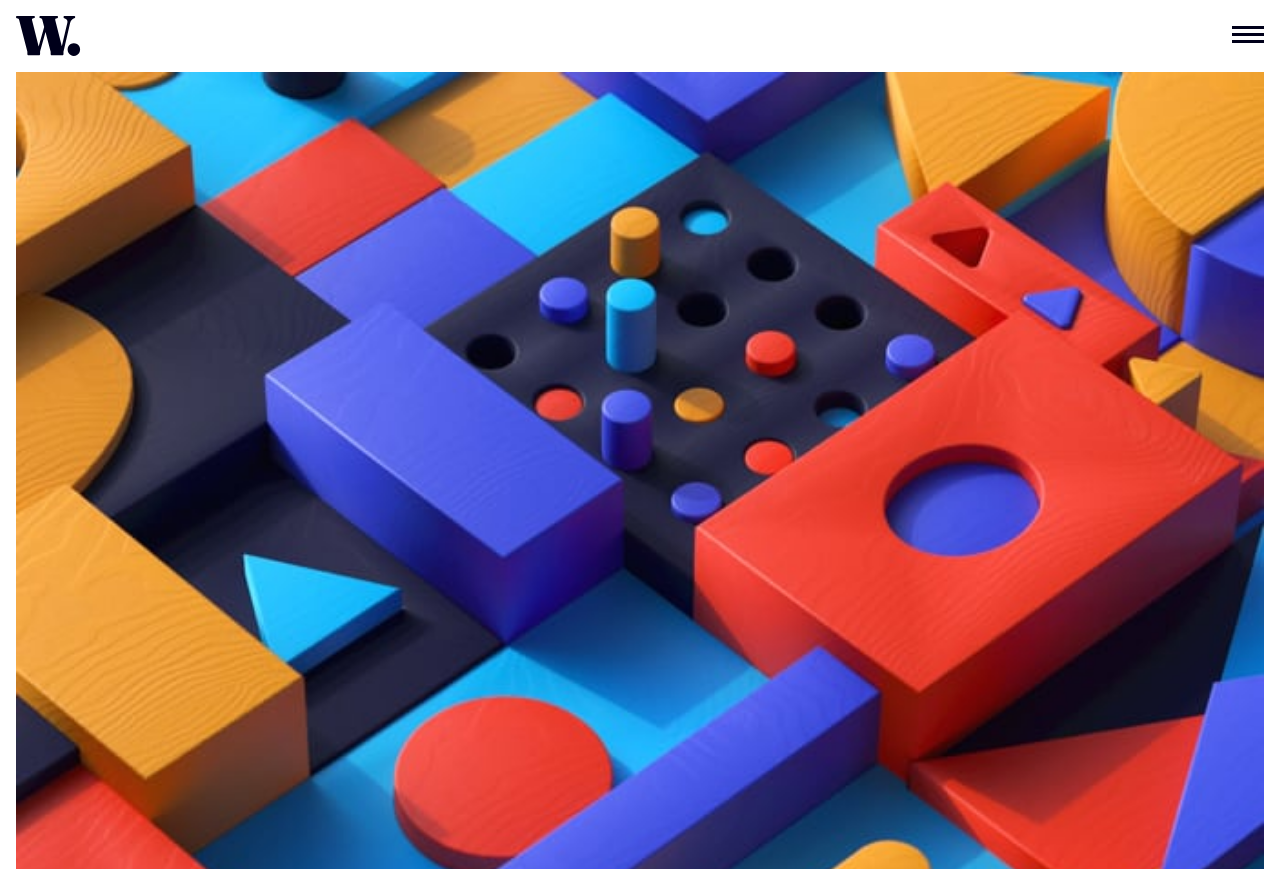
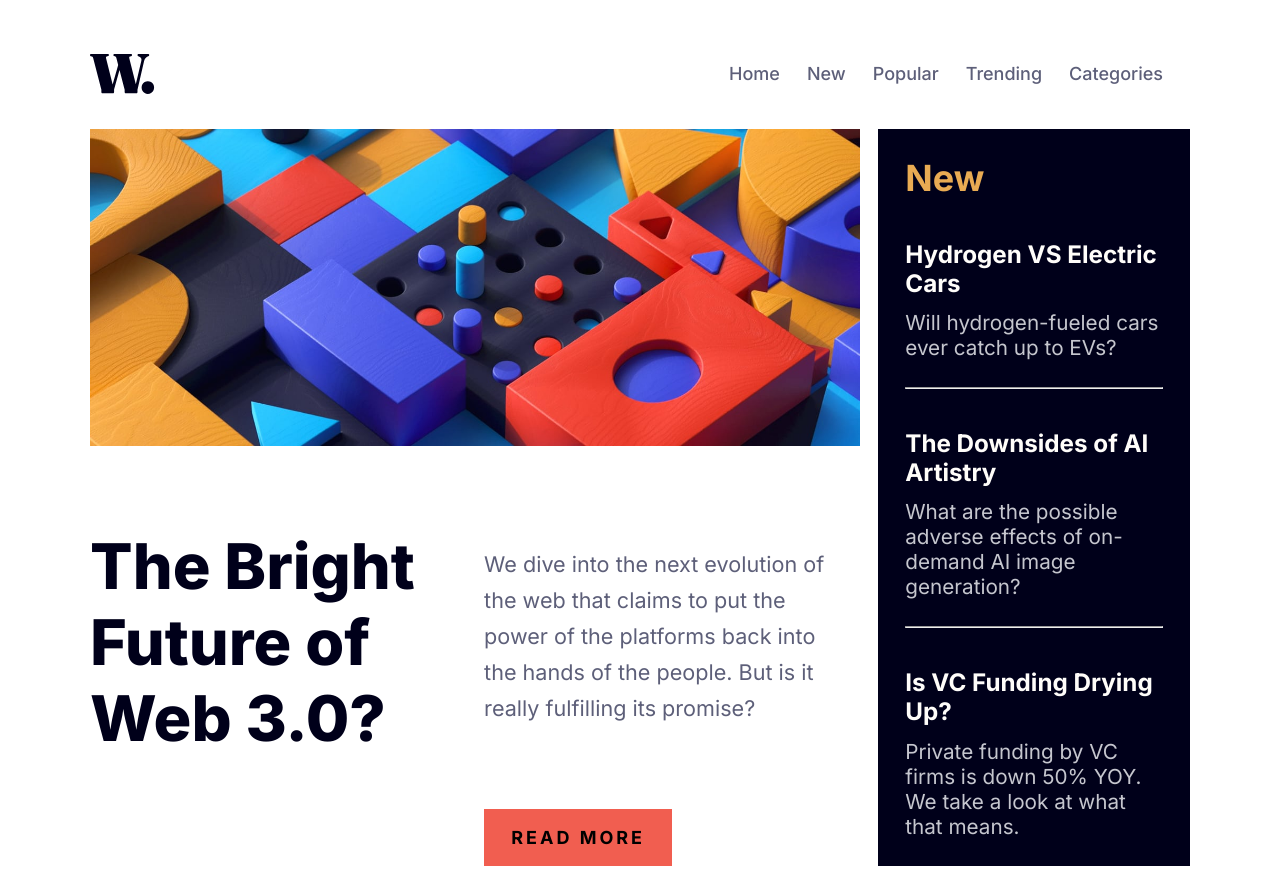
Before and after one commit to hruday-dev/NewsHomepage, a plain HTML site: page index.html in a window 1280 px wide. Shown: the top 869 px of the page. Drawn offline with Linux system fonts and the light colour scheme.

Commit message:
updated mobile navigation and layout adjustments

```diff
--- a/index.html
+++ b/index.html
@@ -14,6 +14,8 @@
 <body>
   <nav>
     <img src="./assets/images/logo.svg" alt="">
+    <div id="mobile-nav">
+      <button id="nav-menu-close"></button>
       <ul>
         <li>Home</li>
         <li>New</li>
@@ -21,17 +23,23 @@
         <li>Trending</li>
         <li>Categories</li>
       </ul>
-    <button role="menu"></button>
+    </div>
+    <button id="nav-menu"></button>
   </nav>
  <main>
+    <div>
       <section id="main-container">
         <img src="./assets/images/image-web-3-mobile.jpg" alt="image-web-3" width="100%">
+        <div>
           <h1>The Bright Future of Web 3.0?</h1>
+        </div>
+          <div>
             <p>
               We dive into the next evolution of the web that claims to put the power of the platforms back into the hands of the people.
               But is it really fulfilling its promise?
             </p>
             <button>READ MORE</button>
+          </div>
       </section>
       <aside>
         <h2>New</h2>
@@ -50,6 +58,7 @@
           <p>Private funding by VC firms is down 50% YOY. We take a look at what that means.</p>
         </article>
       </aside>
+    </div>
     <section id="bottom">
       <article>
         <img src="./assets/images/image-retro-pcs.jpg" alt="">
@@ -77,5 +86,6 @@
       </article>
     </section>
  </main>
+ <script src="/script.js"></script>
 </body>
 </html>
--- a/script.js
+++ b/script.js
@@ -0,0 +1,14 @@
+const openmenu = document.getElementById('nav-menu');
+const closemenu = document.getElementById('nav-menu-close');
+const mobile_nav = document.getElementById('mobile-nav');
+const main = document.querySelector('main')
+openmenu.addEventListener('click',(e)=>{
+    e.preventDefault();
+    mobile_nav.style.display='block';
+    document.body.classList.add("stop-scroll");
+})
+closemenu.addEventListener('click',(e)=>{
+    e.preventDefault();
+    mobile_nav.style.display='none';
+    document.body.classList.remove("stop-scroll");
+})
--- a/style.css
+++ b/style.css
@@ -22,8 +22,9 @@
 body{
     padding: 1rem;
 }
-ul{
-    display: none;
+.stop-scroll {
+  overflow: hidden;
+  height: 100vh;
 }
 nav{
     display: flex;
@@ -31,12 +32,37 @@ nav{
     justify-content: space-between;
     margin-bottom: 1rem;
 }
-nav button{
+ul{
+    list-style-type: none;
+    display: flex;
+    flex-direction: column;
+    gap: 1.5rem;
+}
+#mobile-nav{
+    display: none;
+    position: absolute;
+    top: 0;
+    left: 30%;
+    background-color: white;
+    min-height: 100vh;
+    width: 70%;
+    padding: 1.5rem;
+    font-weight: 500;
+    box-shadow: -10px 1px 500px hsl(0, 0%, 46%);
+}
+#nav-menu,#nav-menu-close{
     background-image: url('./assets/images/icon-menu.svg');
     background-color: transparent;
     background-repeat: no-repeat;
     padding: 0.6rem 1rem;
     border: none;
+}
+#nav-menu-close{
+    background-image: url('./assets/images/icon-menu-close.svg');
+    background-position: right;
+    padding: 1rem;
+    margin-bottom: 3rem;
+    width: 100%;
 }
 main{
     display: flex;
@@ -105,3 +131,83 @@ strong{
     font-weight: 800;
     color: var(--Verydarkblue);
 }
+
+li:hover{
+    color: var(--Softorange);
+}
+#main-container button:hover{
+    background-color: var(--Verydarkblue);
+    color: var(--Off-white);
+}
+@media screen and (min-width:800px){
+    #nav-menu{
+        display: none;
+    }
+    #nav-menu-close{
+        display: none;
+    }
+    #mobile-nav{
+        display: block;
+        position: static;
+        box-shadow: none;
+        min-height: 0;
+    }
+    ul{
+        flex-direction: row;
+        justify-content: right;
+        color: var(--Darkgrayishblue);
+    }
+    main > div{
+        display: flex;
+        gap: 2rem;
+    }
+    #main-container{
+        display: grid;
+        grid-template-columns: repeat(2,50%);
+    }
+    #main-container div:last-of-type{
+        display: flex;
+        flex-direction: column;
+        justify-content: space-between;
+        font-size: 1.2rem;
+    }
+    #main-container > img{
+        content: url('./assets/images/image-web-3-desktop.jpg');
+        grid-column-end: span 2;
+    }
+    h1{
+        font-size: 3.5rem;
+    }
+    #bottom{
+        display: flex;
+        align-content: center;
+        gap: 1rem;
+    }
+}
+@media  screen and (min-width:1250px) {
+     html{
+        font-size: 18px;
+    }
+    body{
+        padding: 2rem 5rem;
+    }
+    #main-container p{
+        line-height:2rem;
+        margin-top: 1rem;
+        margin-right: 1.5rem;
+    }
+    #main-container div:last-of-type{
+        gap: 1rem;
+    }
+    #main-container{
+        grid-template-columns: repeat(2,50%);
+        row-gap: 1rem;
+    }
+    aside{
+        font-size: 1.15rem;
+        width: 85%;
+    }
+    button{
+        font-size: 1rem;
+    }
+}
```
Lines whose indentation alone changed are shown as unchanged.
